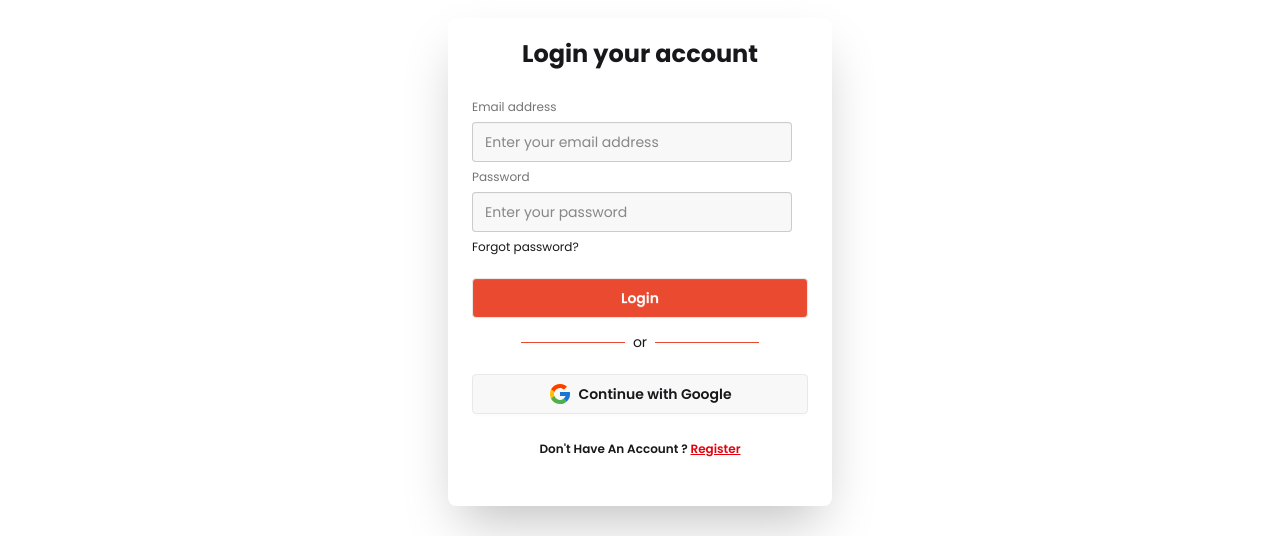
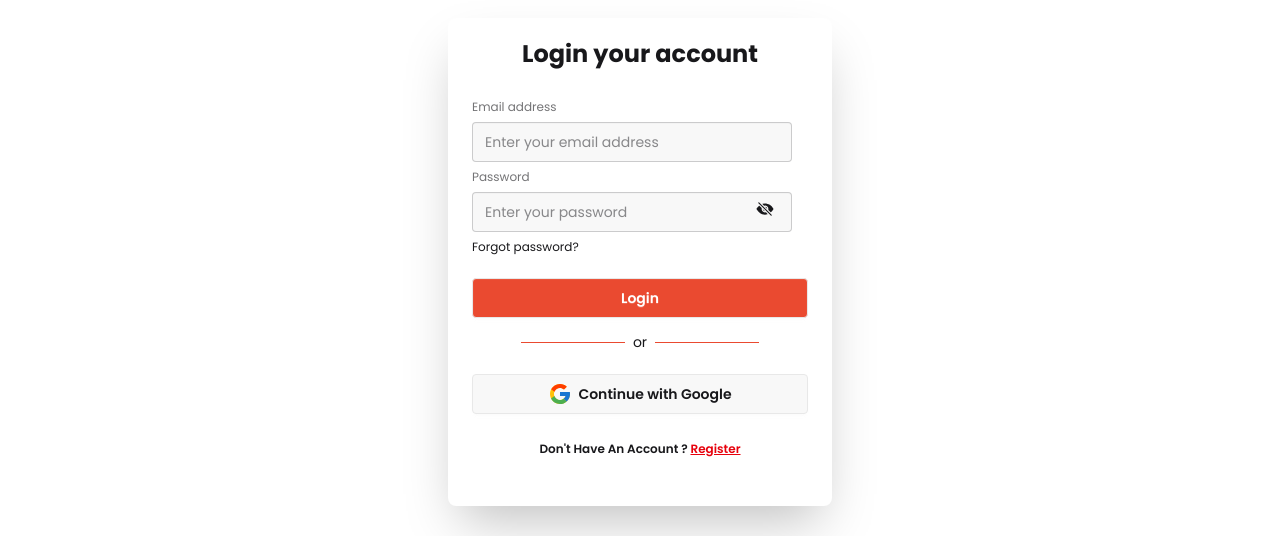
Before and after one commit to masumgaibandha/toy-topia, a React (Vite) app: page /login in a window 1280 px wide. Shown: the part 218-754 px from the top of the page. Built offline with nearby package versions, Linux system fonts and the light colour scheme.

Commit message:
added toast

```diff
--- a/src/pages/Login.jsx
+++ b/src/pages/Login.jsx
@@ -1,53 +1,171 @@
-import React from 'react'
-import { FaGoogle } from 'react-icons/fa'
-import { FcGoogle } from 'react-icons/fc'
-import { Link } from 'react-router'
+import {
+  GoogleAuthProvider,
+  signInWithEmailAndPassword,
+  signInWithPopup,
+  signOut,
+} from "firebase/auth";
+import React, { useState } from "react";
+import { Link } from "react-router";
+import { auth } from "../firebase/firebase.config";
+import { toast } from "react-toastify";
+import { FaEye, FaRegEye } from "react-icons/fa";
+import { IoEyeOff } from "react-icons/io5";
+import { FcGoogle } from "react-icons/fc";
+
+
+const googleProvider = new GoogleAuthProvider();
 
 const Login = () => {
-  const handleLogin = () => {
+  const [user, setUser] = useState(null);
+  const [show, setShow] = useState(false);
 
+  const handleLogin = (e) => {
+    e.preventDefault();
+    const email = e.target.email?.value;
+    const password = e.target.password?.value;
+    console.log("Sign in function clicked", { email, password });
+    signInWithEmailAndPassword(auth, email, password)
+      .then((res) => {
+        setUser(res.user);
+        console.log(res);
+        toast.success("Login Successful");
+      })
+      .catch((e) => {
+        console.log(e);
+        toast.error("Please Input Valid Credential");
+      });
+
+
+
+    console.log(user);
+
+    const regExp = /^(?=.*[a-z])(?=.*[A-Z]).{6,}$/;
+    if (!regExp.test(password)) {
+      toast.error(
+        "Password must be at least 6 characters long and contain both uppercase and lowercase letters."
+      );
+      return;
     }
-  const handleGoogleLogin = () =>{
+  };
+const handleGoogleLogin = () => {
+  console.log('google signined')
+      signInWithPopup(auth, googleProvider).then((res) => {
+        setUser(res.user);
+        console.log(res);
+        toast.success("Login Successful");
+      })
+      .catch((e) => {
+        console.log(e);
+        toast.error("Please Input Valid Credential");
+      });
+    };
 
-  }
+  const handleLogout = () => {
+    signOut(auth)
+      .then(() => {
+        toast.success("Log Out Successful");
+        setUser(null);
+      })
+      .catch((e) => {
+        toast.error(e.message);
+      });
+  };
+
   return (
     <div>
-      <form onSubmit={handleLogin} className="container mx-auto py-5 flex justify-center min-h-screen items-center">
+      {user ? (
+        <div className="text-center space-y-3 mt-5">
+          <img
+            src={user.photoURL || "https://i.ibb.co/fYhsqxNB/Masum2.jpg"}
+            alt=""
+            className="h-20 w-20 rounded-full mx-auto"
+          />
+          <h2 className="text-xl font-semibold">{user?.displayName}</h2>
+          <p className="">{user?.email}</p>
+          <button
+            onClick={handleLogout}
+            className="btn bg-[#EA4A30] rounded text-white"
+          >
+            Log Out
+          </button>
+        </div>
+      ) : (
+        <form
+          onSubmit={handleLogin}
+          className="container mx-auto py-5 flex justify-center min-h-screen items-center"
+        >
           <div className="card bg-base-100 w-full max-w-sm shrink-0 shadow-2xl py-5">
-        <h2 className="text-2xl font-bold text-center">Login your account</h2>
-        <div className="card-body">
+            <h2 className="text-2xl font-bold text-center">
+              Login your account
+            </h2>
+            <div className="card-body relative">
               <fieldset className="fieldset">
                 {/* Email */}
                 <label className="label">Email address</label>
-            <input type="email" name="email" required className="input bg-base-200" placeholder="Enter your email address" />
+                <input
+                  type="email"
+                  name="email"
+                  required
+                  className="input bg-base-200"
+                  placeholder="Enter your email address"
+                />
                 {/* Password */}
                 <label className="label">Password</label>
-            <input type="password" name="password" required className="input bg-base-200" placeholder="Enter your password" />
+                <input
+                  type={show ? "text" : "password"}
+                  name="password"
+                  required
+                  className="input bg-base-200"
+                  placeholder="Enter your password"
+                />
+
+                <span
+                  onClick={() => setShow(!show)}
+                  className="absolute right-[58px] top-[130px] cursor-pointer z-50"
+                >
+                  {show ? <FaEye size={18} /> : <IoEyeOff size={18} />}
+                </span>
+
                 <div>
                   <a className="link link-hover">Forgot password?</a>
                 </div>
                 {/* {error && <p className="text-red-500">{error}</p>} */}
-            <button type="submit" className="btn bg-[#EA4A30] rounded text-white mt-4">Login</button>
+                <button
+                  type="submit"
+                  className="btn bg-[#EA4A30] rounded text-white mt-4"
+                >
+                  Login
+                </button>
 
                 {/* Divider */}
-          <div className='flex items-center justify-center gap-2 my-2'>
-            <div className='h-px w-26 bg-[#EA4A30]'></div>
-            <span className='text-sm '>or</span>
-            <div className='h-px w-26 bg-[#EA4A30]'></div>
+                <div className="flex items-center justify-center gap-2 my-2">
+                  <div className="h-px w-26 bg-[#EA4A30]"></div>
+                  <span className="text-sm ">or</span>
+                  <div className="h-px w-26 bg-[#EA4A30]"></div>
                 </div>
 
-            <button onClick={handleGoogleLogin} type="submit" className="btn  mt-2">
-              <FcGoogle size={24}/>
-              Continue with Google</button>
+                <button
+                  type="button"
+                  onClick={handleGoogleLogin}
+                  className="btn  mt-2 cursor-pointer"
+                >
+                  <FcGoogle size={24} />
+                  Continue with Google
+                </button>
 
-            <p className="text-center pt-5 font-semibold">Don't Have An Account ? <Link to= '/register' className="text-red-600 underline">Register</Link></p>
+                <p className="text-center pt-5 font-semibold">
+                  Don't Have An Account ?{" "}
+                  <Link to="/register" className="text-red-600 underline">
+                    Register
+                  </Link>
+                </p>
               </fieldset>
             </div>
           </div>
         </form>
+      )}
+    </div>
+  );
+};
 
-    </div>
-  )
-}
-
-export default Login
+export default Login;
```
Lines whose indentation alone changed are shown as unchanged.
